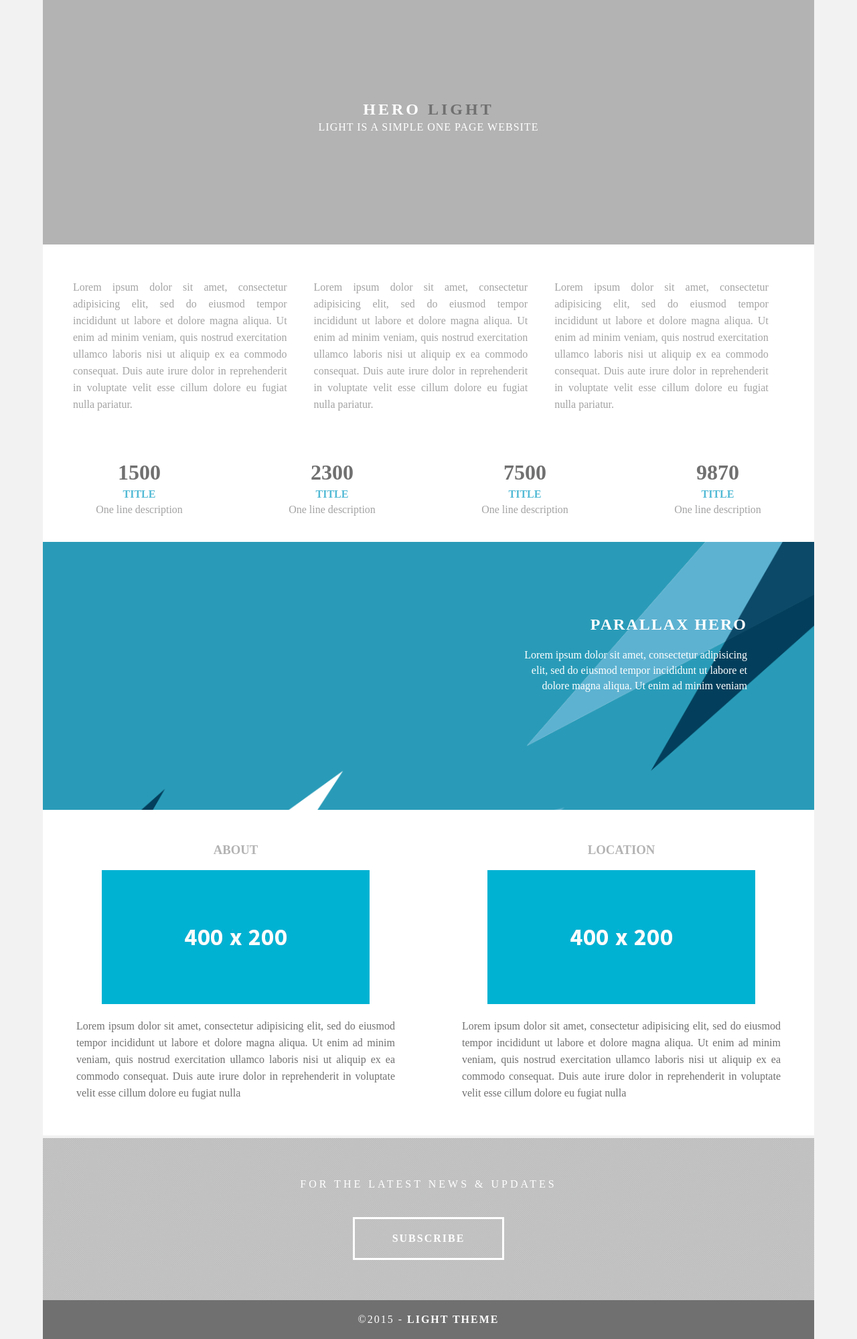
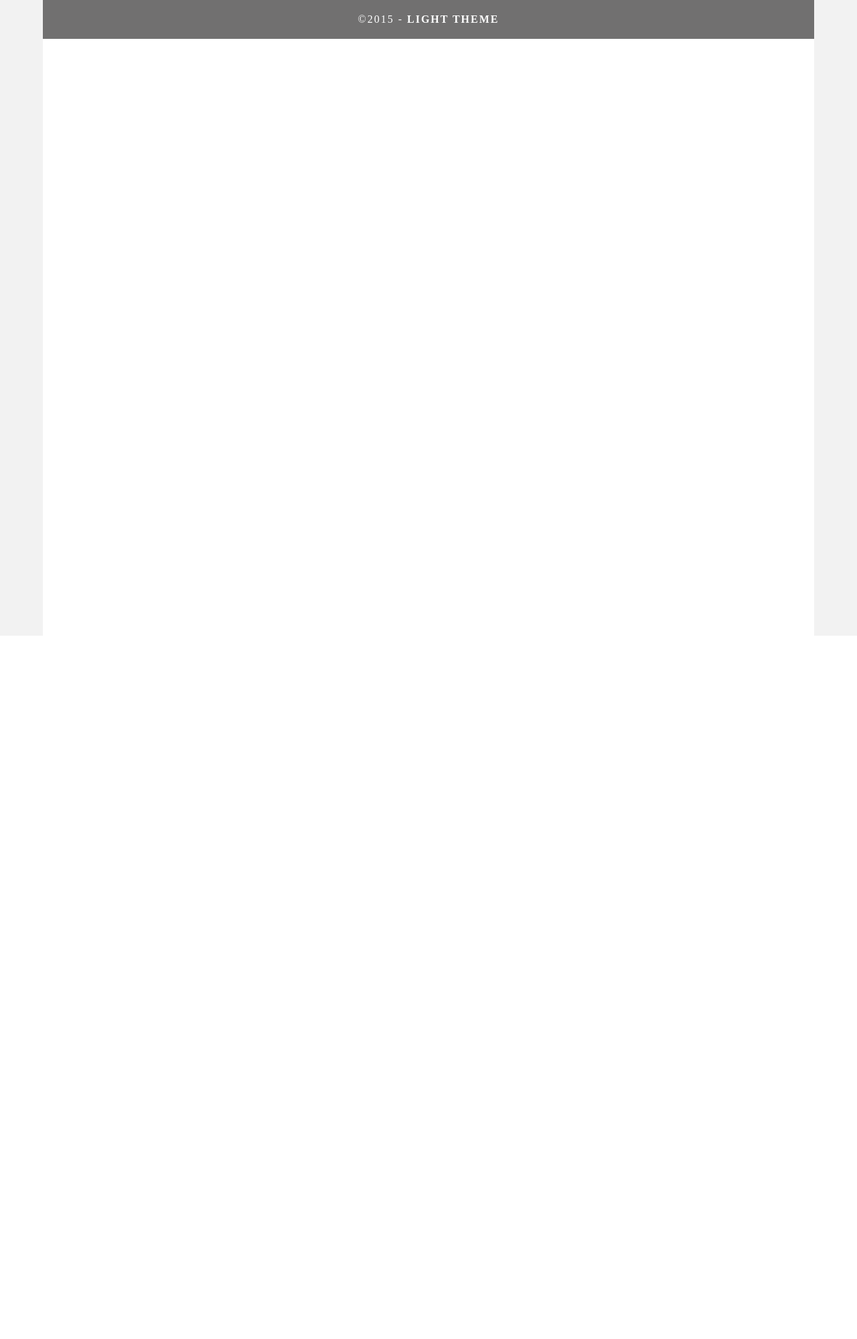
Before and after one commit to ChristofferEmil/Jonas-Christoffer_opgave, a PHP site: page / in a window 1280 px wide. Shown: the part 51-2050 px from the top of the page at 67% size. After the commit the page ends 1000 px from the top, so only its background shows below. Run offline with PHP 8.4, Linux system fonts and the light colour scheme.

Commit message:
Slettet ting i template

```diff
--- a/footer.php
+++ b/footer.php
@@ -5,16 +5,5 @@
 
 
 
-
- <footer>
-    <article class="footer_column">
-      <h3>ABOUT</h3>
-      <img src="images/placeholder.jpg" alt="" width="400" height="200" class="cards"/>
-      <p>Lorem ipsum dolor sit amet, consectetur adipisicing elit, sed do eiusmod tempor incididunt ut labore et dolore magna aliqua. Ut enim ad minim veniam, quis nostrud exercitation ullamco laboris nisi ut aliquip ex ea commodo consequat. Duis aute irure dolor in reprehenderit in voluptate velit esse cillum dolore eu fugiat nulla </p>
-    </article>
-    <article class="footer_column">
-      <h3>LOCATION</h3>
-      <img src="images/placeholder.jpg" alt="" width="400" height="200" class="cards"/>
-      <p>Lorem ipsum dolor sit amet, consectetur adipisicing elit, sed do eiusmod tempor incididunt ut labore et dolore magna aliqua. Ut enim ad minim veniam, quis nostrud exercitation ullamco laboris nisi ut aliquip ex ea commodo consequat. Duis aute irure dolor in reprehenderit in voluptate velit esse cillum dolore eu fugiat nulla </p>
-    </article>
-  </footer>
+ <div class="copyright">&copy;2015 - <strong>Light Theme</strong></div>
+</div>
--- a/index.php
+++ b/index.php
@@ -4,78 +4,32 @@
 <meta charset="UTF-8">
 <meta http-equiv="X-UA-Compatible" content="IE=edge">
 <meta name="viewport" content="width=device-width, initial-scale=1">
-<title>Light Theme</title>
+<title>Jonas & Christoffer</title>
 <link href="css/singlePageTemplate.css" rel="stylesheet" type="text/css">
-<!--The following script tag downloads a font from the Adobe Edge Web Fonts server for use within the web page. We recommend that you do not modify it.-->
+
 <script>var __adobewebfontsappname__="dreamweaver"</script>
 <script src="http://use.edgefonts.net/source-sans-pro:n2:default.js" type="text/javascript"></script>
-<!-- HTML5 shim and Respond.js for IE8 support of HTML5 elements and media queries -->
-<!-- WARNING: Respond.js doesn't work if you view the page via file:// -->
-<!--[if lt IE 9]>
-      <script src="https://oss.maxcdn.com/html5shiv/3.7.2/html5shiv.min.js"></script>
-      <script src="https://oss.maxcdn.com/respond/1.4.2/respond.min.js"></script>
-    <![endif]-->
+
 </head>
+
+
 <body>
-
 
 <!-- Main Container -->
 <div class="container">
   <!-- Navigation -->
 
 <?php include 'header.php';?>
-  <!-- Hero Section -->
-  <section class="hero" id="hero">
-    <h2 class="hero_header">HERO <span class="light">LIGHT</span></h2>
-    <p class="tagline">Light is a simple one page website</p>
-  </section>
-  <!-- About Section -->
-  <section class="about" id="about">
-    <h2 class="hidden">About</h2>
-    <p class="text_column">Lorem ipsum dolor sit amet, consectetur adipisicing elit, sed do eiusmod tempor incididunt ut labore et dolore magna aliqua. Ut enim ad minim veniam, quis nostrud exercitation ullamco laboris nisi ut aliquip ex ea commodo consequat. Duis aute irure dolor in reprehenderit in voluptate velit esse cillum dolore eu fugiat nulla pariatur. </p>
-    <p class="text_column">Lorem ipsum dolor sit amet, consectetur adipisicing elit, sed do eiusmod tempor incididunt ut labore et dolore magna aliqua. Ut enim ad minim veniam, quis nostrud exercitation ullamco laboris nisi ut aliquip ex ea commodo consequat. Duis aute irure dolor in reprehenderit in voluptate velit esse cillum dolore eu fugiat nulla pariatur. </p>
-    <p class="text_column">Lorem ipsum dolor sit amet, consectetur adipisicing elit, sed do eiusmod tempor incididunt ut labore et dolore magna aliqua. Ut enim ad minim veniam, quis nostrud exercitation ullamco laboris nisi ut aliquip ex ea commodo consequat. Duis aute irure dolor in reprehenderit in voluptate velit esse cillum dolore eu fugiat nulla pariatur. </p>
-  </section>
-  <!-- Stats Gallery Section -->
-  <div class="gallery">
-    <div class="thumbnail">
-      <h1 class="stats">1500</h1>
-      <h4>TITLE</h4>
-      <p>One line description</p>
-    </div>
-    <div class="thumbnail">
-      <h1 class="stats">2300</h1>
-      <h4>TITLE</h4>
-      <p>One line description</p>
-    </div>
-    <div class="thumbnail">
-      <h1 class="stats">7500</h1>
-      <h4>TITLE</h4>
-      <p>One line description</p>
-    </div>
-    <div class="thumbnail">
-      <h1 class="stats">9870</h1>
-      <h4>TITLE</h4>
-      <p>One line description</p>
-    </div>
-  </div>
-  <!-- Parallax Section -->
-  <section class="banner">
-    <h2 class="parallax">PARALLAX HERO</h2>
-    <p class="parallax_description">Lorem ipsum dolor sit amet, consectetur adipisicing elit, sed do eiusmod tempor incididunt ut labore et dolore magna aliqua. Ut enim ad minim veniam</p>
-  </section>
-  <!-- More Info Section -->
+
+
+
+
+
 
   <!-- Footer Section -->
   <?php include 'footer.php';?>
-  <section class="footer_banner" id="contact">
-    <h2 class="hidden">Footer Banner Section </h2>
-    <p class="hero_header">FOR THE LATEST NEWS &amp; UPDATES</p>
-    <div class="button">subscribe</div>
-  </section>
-  <!-- Copyrights Section -->
-  <div class="copyright">&copy;2015 - <strong>Light Theme</strong></div>
-</div>
+
+
 <!-- Main Container Ends -->
 </body>
 </html>
```
